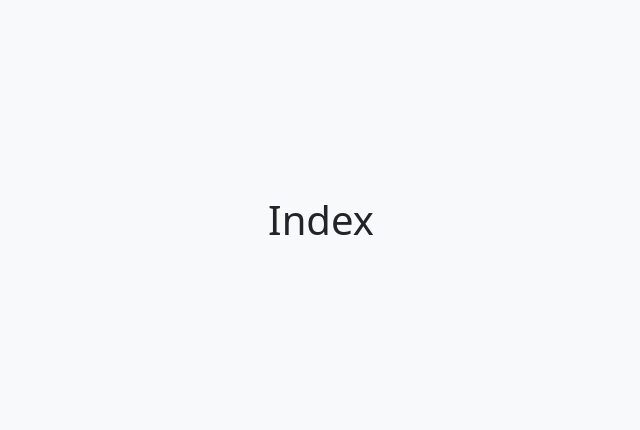
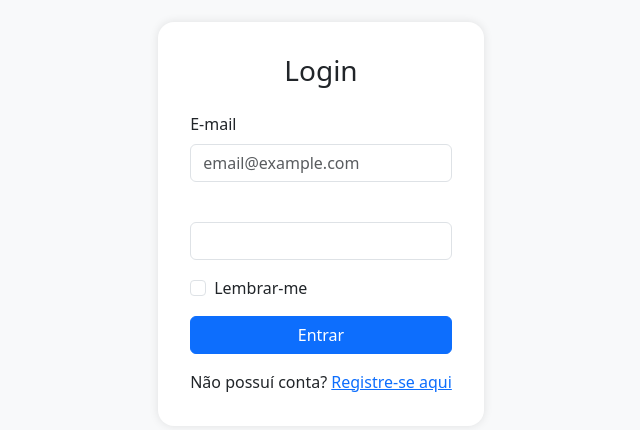
Before and after one commit to thesckurtt/uc_electron_with_db_atv_2, a React (Vite) app: page /login in a window 1280 px wide. Shown: the part 176-606 px from the top of the page, without its empty margins (319-959 px from the left). Built offline with nearby package versions, Linux system fonts and the light colour scheme.

Commit message:
Update App.jsx

```diff
--- a/src/App.jsx
+++ b/src/App.jsx
@@ -1,17 +1,16 @@
 import React from 'react'
-import { BrowserRouter as Router, Routes, Route, } from 'react-router-dom'
+import { BrowserRouter as Router, Routes, Route, Navigate } from 'react-router-dom'
 import Login from './pages/Login'
 import ProtectedRoute from './components/ProtectedRoute'
 import Dashboard from './pages/Dashboard'
 import Register from './pages/Register'
-import Home from './pages/Home'
 
 const App = () => {
   return (
     <Router basename='/'>
       <Routes>
-        <Route path='/loginm' element={<Home />} />
-        <Route path='/' element={<Login />} />
+        <Route path='/' element={<Navigate to={'/login'} replace />} />
+        <Route path='/login' element={<Login />} />
         <Route path='/register' element={<Register />} />
         <Route path='/dashboard' element={<ProtectedRoute><Dashboard /></ProtectedRoute>} />
         <Route path='*' element={<h1>Index</h1>} />
```
